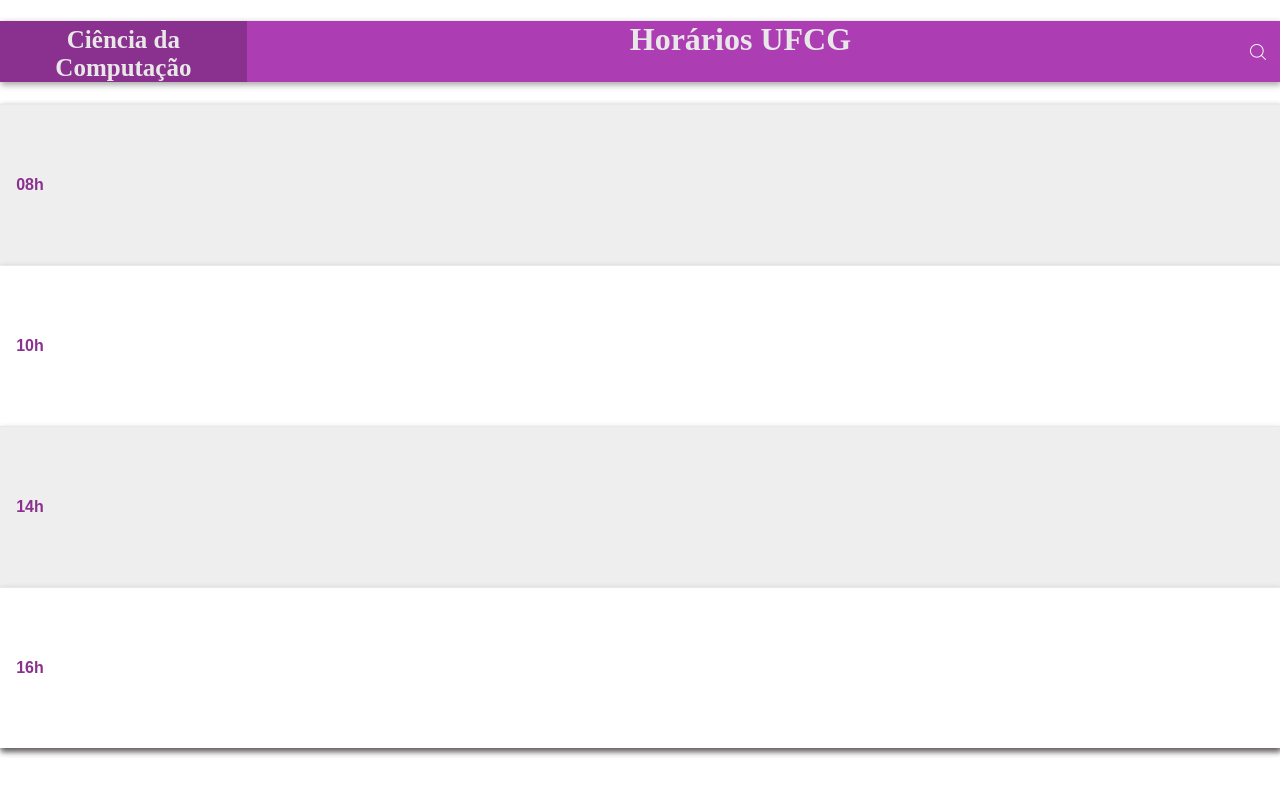
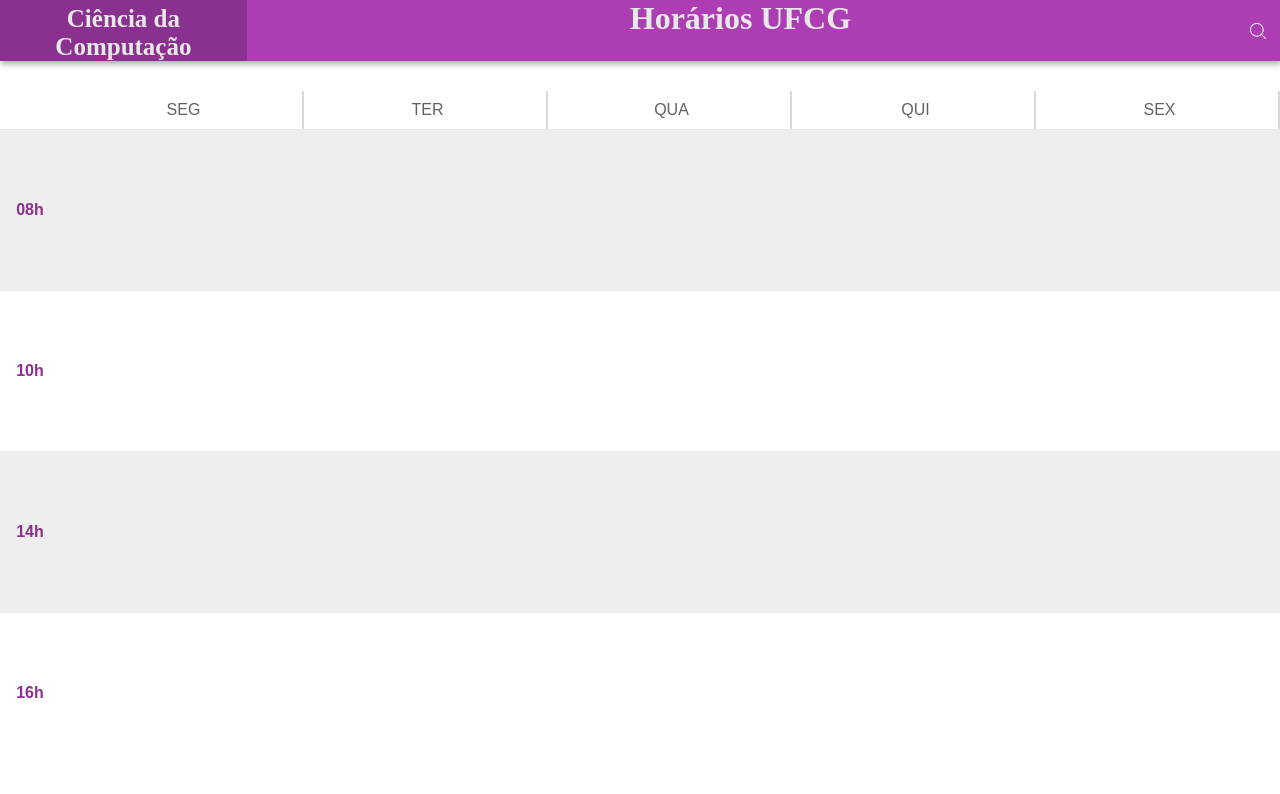
Before and after one commit to Guardians-DSC/horarios-ufcg, a Vue app: page / in a window 1280 px wide. Shown: the top 794 px of the page. Built offline with nearby package versions, Linux system fonts and the light colour scheme; no server answers.

Commit message:
add header-dias

```diff
--- a/public/index.html
+++ b/public/index.html
@@ -1,15 +1,13 @@
 <!DOCTYPE html>
 <html lang="en">
-
   <head>
     <meta charset="utf-8">
     <meta http-equiv="X-UA-Compatible" content="IE=edge">
     <meta name="viewport" content="width=device-width,initial-scale=1.0">
     <link rel="icon" href="<%= BASE_URL %>favicon.ico">
     <title>horarios-cc</title>
-
   </head>
-  <body style="margin-top: 0px; margin-bottom: 0px; margin-right: 0px; margin-left: 0px; padding-top: 0px;">
+  <body>
     <noscript>
       <strong>We're sorry but horarios-cc doesn't work properly without JavaScript enabled. Please enable it to continue.</strong>
     </noscript>
--- a/src/App.vue
+++ b/src/App.vue
@@ -23,5 +23,6 @@ html, body { margin: 0; }
   margin: 0px 0px 0px 0px;
   padding: 0;
   font-family: sans-serif;
+  background-color: white;
 }
 </style>
--- a/src/components/Navbar.vue
+++ b/src/components/Navbar.vue
@@ -1,8 +1,8 @@
 <template>
-    <div>
+    <div class="navbar">
         <h1>
             <span id="curso">{{curso}}</span>
-            <span id="titulo"> Horários UFCG </span>
+            <span id="titulo"><b>Horários</b> UFCG </span>
             <span id="icon-search"><img src="@/assets/magnifying-glass.png" alt=""></span>
         </h1>
     </div>
@@ -20,10 +20,8 @@ export default {
 </script>
 
 <style>
-    template {
-        position: absolute;
-    }
-    div{
+
+    .navbar{
         -webkit-box-shadow: 1px 3px 6px 0px rgba(56, 50, 50, 0.42);
         -moz-box-shadow:    1px 3px 6px 0px rgba(56, 50, 50, 0.42);
         box-shadow:         1px 3px 6px 0px rgba(56, 50, 50, 0.42);
@@ -34,6 +32,9 @@ export default {
 
         background-color: #AD3DB3;
         color: #E8E8E8;
+
+        margin-top: 0px;
+        margin-bottom: 0px;
 
         text-align: center;
         font-family: 'Times New Roman', Times, serif;
--- a/src/components/Tabela.vue
+++ b/src/components/Tabela.vue
@@ -1,5 +1,12 @@
 <template>
-    <div>
+    <div class="table">
+        <div class="header-dias">
+            <span id="seg">SEG</span>
+            <span id="ter">TER</span>
+            <span id="qua">QUA</span>
+            <span id="qui">QUI</span>
+            <span id="sex">SEX</span>
+        </div>
        <horario hora='08'></horario>
         <horario hora='10'></horario>
         <horario hora='14'></horario>
@@ -19,11 +26,33 @@ export default {
 
 <style>
 
+.table{
+    margin-top: 30px;
+}
+
 div.horario:nth-child(even) {
+        background: #EEEEEE;
+    }
+div.horario:nth-child(odd) {
         background: white;
     }
-div.horario:nth-child(odd) {
-        background: #EEEEEE;
-    }
+
+.header-dias {
+    display: grid;
+    grid-template-columns: 60px 1fr 1fr 1fr 1fr 1fr;
+    grid-gap: 5px;
+
+    text-align: center;
+    color: #626161;
+}
+
+.header-dias span{
+    padding: 10px;
+    border-right: 2px solid #D9D9D9;
+}
+
+#seg {
+    grid-column: 2/3;
+}
 
 </style>
```
